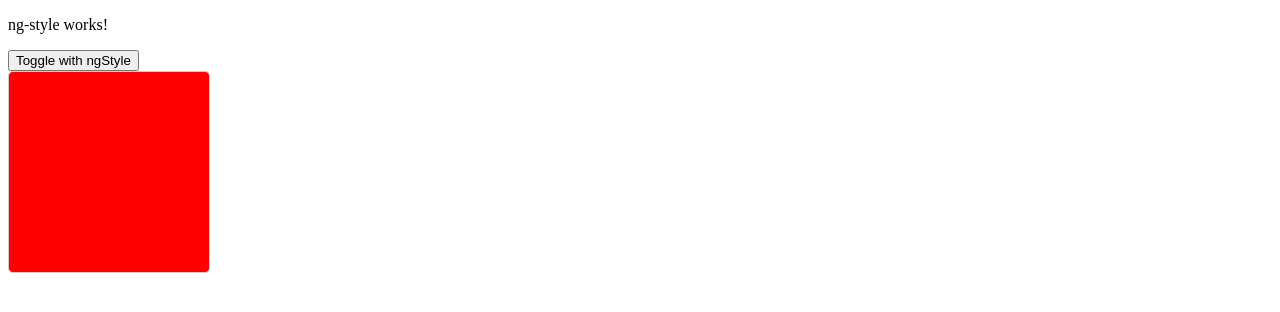
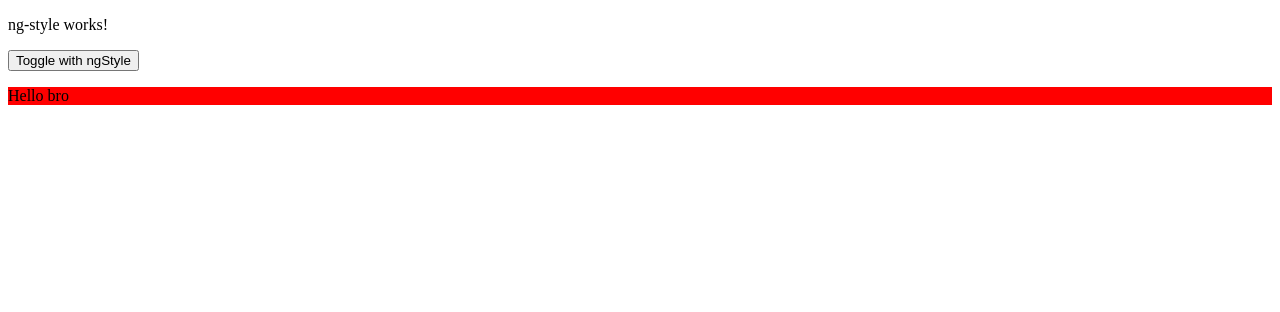
Before and after one commit to yeapman/Angular10, an Angular app: page / in a window 1280 px wide. Shown: the top 312 px of the page. Built offline with nearby package versions, Linux system fonts and the light colour scheme.

Commit message:
added directive ngClass

```diff
--- a/src/app/ng-style/ng-style.component.html
+++ b/src/app/ng-style/ng-style.component.html
@@ -2,12 +2,17 @@
 
 <button (click)="backgroundToggle= !backgroundToggle">Toggle with ngStyle</button>
 
-<div [ngStyle]="{
-  width: '200px',
-  height: '200px',
-  borderRadius: '5px',
-  border: '1px solid #ccc',
-  background: backgroundToggle ? 'red' : 'blue'
-   }">
+<!--<div [ngStyle]="{-->
+<!--  width: '200px',-->
+<!--  height: '200px',-->
+<!--  borderRadius: '5px',-->
+<!--  border: '1px solid #ccc',-->
+<!--  background: backgroundToggle ? 'red' : 'blue'-->
+<!--   }">-->
+<!--</div>-->
 
-</div>
+
+<p [ngClass]="{
+red: backgroundToggle,
+blue: !backgroundToggle
+}">Hello bro</p>
--- a/src/app/ng-style/ng-style.component.scss
+++ b/src/app/ng-style/ng-style.component.scss
@@ -0,0 +1,7 @@
+.red {
+  background: red;
+}
+
+.blue {
+  background: blue;
+}
```
